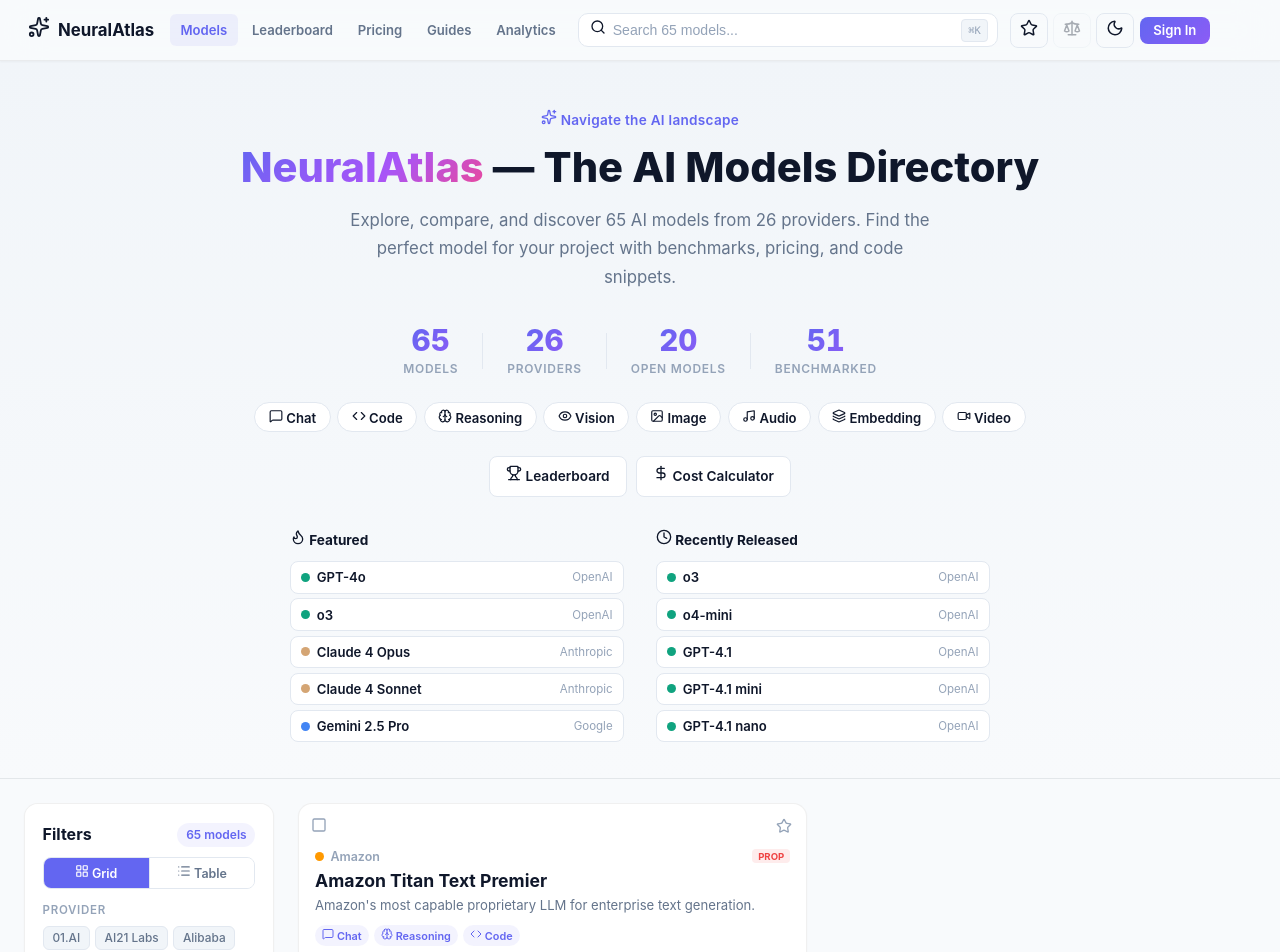
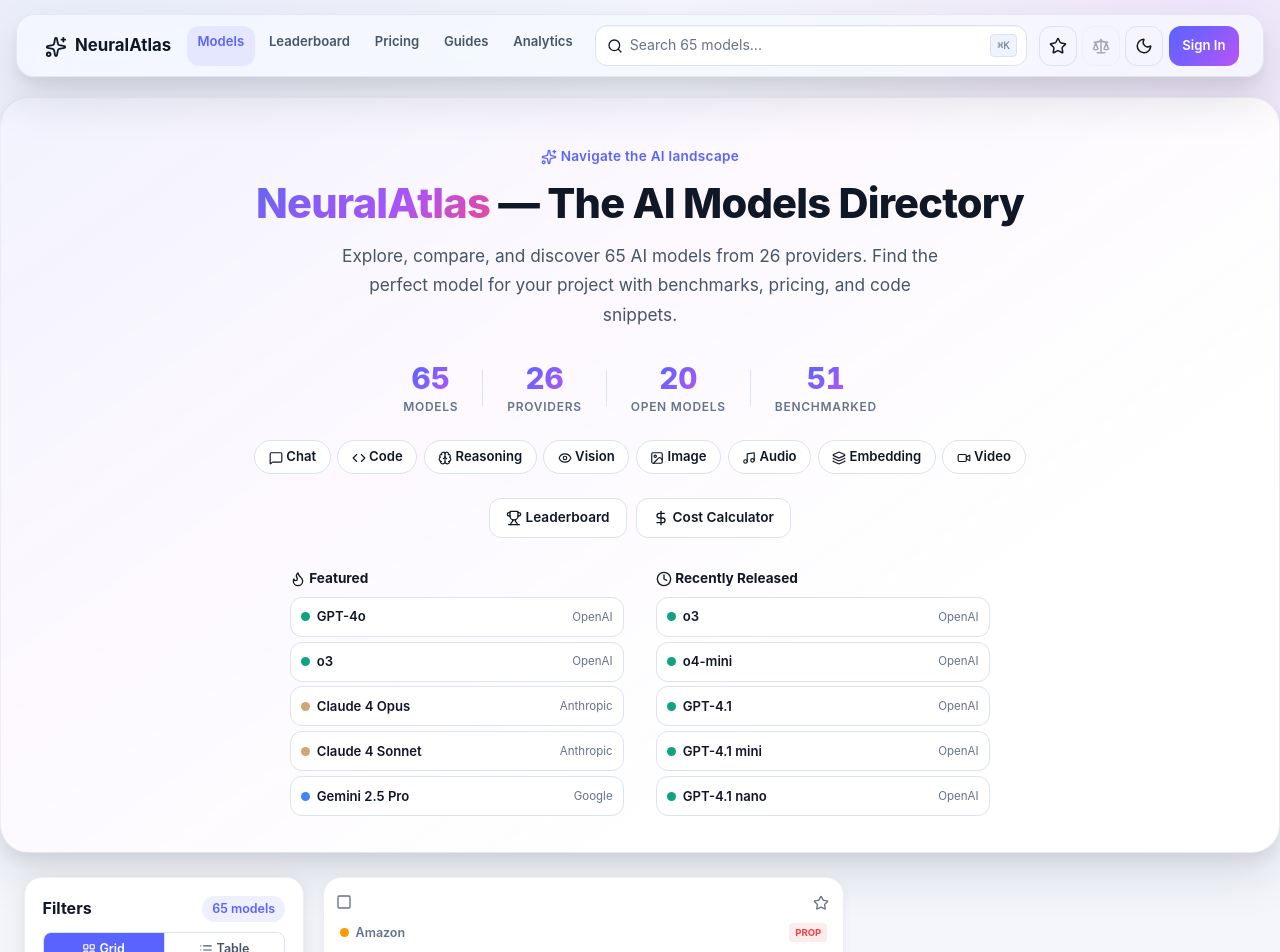
Before and after one commit to himanshu-nakrani/test, a React (Vite) app: page / in a window 1280 px wide. Shown: the top 952 px of the page. Built offline with nearby package versions, Linux system fonts and the light colour scheme.

Commit message:
feat: apply premium UI redesign with bootstrap baseline
Co-authored-by: himanshu-nakrani <himanshu-nakrani@users.noreply.github.com>

```diff
--- a/package.json
+++ b/package.json
@@ -14,6 +14,7 @@
     "test:watch": "vitest"
   },
   "dependencies": {
+    "bootstrap": "^5.3.8",
     "framer-motion": "^12.37.0",
     "lucide-react": "^0.577.0",
     "prismjs": "^1.30.0",
--- a/src/App.css
+++ b/src/App.css
@@ -2599,3 +2599,215 @@ a.guide-card {
 
 /* Section heading icons */
 .section-icon { color: var(--accent); margin-right: 0.35rem; vertical-align: middle; }
+
+/* ===== Premium Refresh Overrides (Bootstrap baseline) ===== */
+.app {
+  width: min(100%, 1680px);
+  margin: 0 auto;
+}
+
+.header {
+  width: min(100% - 2rem, 1540px);
+  margin: 0.9rem auto 0;
+  border: 1px solid var(--card-border);
+  border-radius: 18px;
+  background: var(--bg-translucent);
+  box-shadow: var(--shadow-lg);
+}
+
+.main {
+  max-width: 1540px;
+  padding: 0 1.5rem 3.5rem;
+}
+
+.hero-section {
+  margin: 1.25rem auto 0;
+  border: 1px solid var(--card-border);
+  border-radius: 28px;
+  background:
+    linear-gradient(145deg, rgba(91, 99, 255, 0.08) 0%, rgba(186, 84, 245, 0.04) 36%, transparent 72%),
+    var(--surface);
+  box-shadow: var(--shadow-lg);
+}
+
+.hero-title {
+  letter-spacing: -0.02em;
+}
+
+.hero-subtitle {
+  font-size: 1.08rem;
+}
+
+.hero-link,
+.header-btn,
+.nav-link,
+.chip,
+.pagination-btn,
+.pagination-page,
+.showcase-item {
+  border-radius: 12px;
+}
+
+.header-btn,
+.nav-link,
+.chip,
+.hero-link,
+.showcase-item,
+.pagination-btn,
+.pagination-page,
+.back-btn,
+.guide-model-chip,
+.lb-tab {
+  min-height: 40px;
+}
+
+.header-btn,
+.nav-link,
+.chip,
+.hero-link,
+.pagination-btn,
+.pagination-page {
+  transition: transform 0.16s ease, border-color 0.16s ease, background 0.16s ease, box-shadow 0.16s ease, color 0.16s ease;
+}
+
+.header-btn:hover:not(:disabled),
+.hero-link:hover,
+.nav-link:hover,
+.pagination-btn:hover:not(:disabled),
+.pagination-page:hover,
+.chip:hover {
+  transform: translateY(-1px);
+}
+
+.header-search {
+  max-width: 520px;
+}
+
+.search-input {
+  border-radius: 12px;
+  background: var(--surface-raised);
+  box-shadow: inset 0 1px 1px rgba(15, 23, 42, 0.04);
+}
+
+.search-input:focus {
+  box-shadow: 0 0 0 3px var(--accent-light), var(--glow);
+}
+
+.content-layout {
+  gap: 1.2rem;
+}
+
+.filters-container {
+  width: 280px;
+}
+
+.filters {
+  top: 90px;
+  max-height: calc(100vh - 105px);
+  border-radius: 18px;
+  background: var(--surface-raised);
+  box-shadow: var(--shadow-md);
+}
+
+.result-count {
+  font-size: 0.78rem;
+  padding: 0.2rem 0.65rem;
+}
+
+.filter-section h3 {
+  margin-bottom: 0.5rem;
+  letter-spacing: 0.07em;
+}
+
+.model-grid {
+  gap: 1rem;
+}
+
+.model-card {
+  border-radius: 18px;
+  overflow: hidden;
+  box-shadow: var(--shadow-sm);
+  transition: transform 0.2s ease, border-color 0.2s ease, box-shadow 0.2s ease;
+}
+
+.model-card:hover {
+  transform: translateY(-4px);
+  border-color: rgba(91, 99, 255, 0.35);
+  box-shadow: var(--shadow-lg);
+}
+
+.card-description {
+  font-size: 0.84rem;
+  line-height: 1.62;
+}
+
+.table-wrapper,
+.compare-table-wrap,
+.calc-table-wrap {
+  border-radius: 18px;
+  box-shadow: var(--shadow-sm);
+}
+
+.table-row:hover,
+.calc-table tr:hover {
+  background: color-mix(in oklab, var(--accent-light) 72%, var(--surface) 28%);
+}
+
+.detail-hero,
+.detail-card,
+.guide-card,
+.workspace-card,
+.review-form-card,
+.review-card,
+.login-modal {
+  border-radius: 18px;
+  box-shadow: var(--shadow-md);
+}
+
+.detail-hero,
+.detail-card,
+.guide-card,
+.workspace-card,
+.review-form-card,
+.review-card,
+.login-modal,
+.table-wrapper,
+.compare-table-wrap,
+.calc-table-wrap {
+  border-color: var(--card-border);
+}
+
+.footer {
+  width: min(100% - 2rem, 1540px);
+  margin: 0 auto 1.25rem;
+  border: 1px solid var(--card-border);
+  border-radius: 16px;
+  background: var(--bg-translucent);
+  box-shadow: var(--shadow-md);
+}
+
+@media (max-width: 900px) {
+  .header {
+    width: calc(100% - 1rem);
+    margin-top: 0.5rem;
+    border-radius: 14px;
+  }
+
+  .hero-section {
+    margin-top: 0.9rem;
+    border-radius: 20px;
+  }
+
+  .main {
+    padding: 0 0.8rem 2.5rem;
+  }
+
+  .filters-container.show {
+    border-left: 1px solid var(--card-border);
+  }
+
+  .footer {
+    width: calc(100% - 1rem);
+    margin-bottom: 0.75rem;
+  }
+}
--- a/src/App.tsx
+++ b/src/App.tsx
@@ -410,7 +410,7 @@ function App() {
 
   return (
     <AuthProvider>
-    <div className="app">
+    <div className="app container-fluid px-0">
       <a href="#main-content" className="skip-to-content">Skip to content</a>
       <Header
         darkMode={darkMode}
--- a/src/index.css
+++ b/src/index.css
@@ -1,28 +1,28 @@
 /* ===== Light Theme ===== */
 :root,
 [data-theme='light'] {
-  --bg: #f8fafc;
-  --bg-translucent: rgba(248, 250, 252, 0.82);
+  --bg: #f4f6fb;
+  --bg-translucent: rgba(247, 249, 255, 0.78);
   --surface: #ffffff;
   --surface-raised: #ffffff;
-  --text-primary: #0f172a;
-  --text-secondary: #64748b;
-  --text-tertiary: #94a3b8;
-  --border: #e2e8f0;
-  --border-hover: #cbd5e1;
+  --text-primary: #101827;
+  --text-secondary: #475569;
+  --text-tertiary: #64748b;
+  --border: #dbe2f0;
+  --border-hover: #bfcae2;
   --card-bg: #ffffff;
-  --card-hover: #f8fafc;
-  --hover-bg: #f1f5f9;
-  --accent: #6366f1;
-  --accent-hover: #4f46e5;
-  --accent-light: rgba(99, 102, 241, 0.08);
-  --accent-text: #4f46e5;
-  --accent-gradient: linear-gradient(135deg, #6366f1, #8b5cf6);
-  --section-alt-bg: linear-gradient(180deg, #f1f5f9 0%, #f8fafc 100%);
-  --shadow-sm: 0 1px 2px rgba(0, 0, 0, 0.04);
-  --shadow-md: 0 4px 12px rgba(0, 0, 0, 0.06), 0 1px 3px rgba(0, 0, 0, 0.04);
-  --shadow-lg: 0 12px 32px rgba(0, 0, 0, 0.08), 0 4px 8px rgba(0, 0, 0, 0.04);
-  --shadow-xl: 0 20px 40px rgba(0, 0, 0, 0.1), 0 8px 16px rgba(0, 0, 0, 0.06);
+  --card-hover: #f8faff;
+  --hover-bg: #eff3ff;
+  --accent: #5b63ff;
+  --accent-hover: #434bdf;
+  --accent-light: rgba(91, 99, 255, 0.1);
+  --accent-text: #3f46d3;
+  --accent-gradient: linear-gradient(130deg, #5b63ff 0%, #7e5eff 45%, #ba54f5 100%);
+  --section-alt-bg: linear-gradient(180deg, rgba(91, 99, 255, 0.08) 0%, rgba(244, 246, 251, 0.3) 100%);
+  --shadow-sm: 0 3px 10px rgba(16, 24, 39, 0.05);
+  --shadow-md: 0 10px 30px rgba(16, 24, 39, 0.08), 0 2px 6px rgba(16, 24, 39, 0.04);
+  --shadow-lg: 0 22px 48px rgba(16, 24, 39, 0.12), 0 8px 14px rgba(16, 24, 39, 0.06);
+  --shadow-xl: 0 26px 62px rgba(16, 24, 39, 0.18), 0 10px 20px rgba(16, 24, 39, 0.08);
   --badge-new: #059669;
   --badge-new-bg: #ecfdf5;
   --badge-featured: #d97706;
@@ -35,34 +35,34 @@
   --chip-bg: #f1f5f9;
   --chip-active-bg: #6366f1;
   --chip-active-color: #ffffff;
-  --glow: 0 0 20px rgba(99, 102, 241, 0.15);
-  --card-border: rgba(0, 0, 0, 0.06);
+  --glow: 0 0 30px rgba(91, 99, 255, 0.18);
+  --card-border: rgba(29, 40, 64, 0.08);
 }
 
 /* ===== Dark Theme ===== */
 [data-theme='dark'] {
-  --bg: #080a11;
-  --bg-translucent: rgba(8, 10, 17, 0.82);
-  --surface: #111318;
-  --surface-raised: #161923;
-  --text-primary: #f1f5f9;
-  --text-secondary: #94a3b8;
-  --text-tertiary: #64748b;
-  --border: #1e2535;
-  --border-hover: #2d3a50;
-  --card-bg: #111318;
-  --card-hover: #181c28;
-  --hover-bg: #1a1f2e;
-  --accent: #818cf8;
-  --accent-hover: #6366f1;
-  --accent-light: rgba(129, 140, 248, 0.1);
-  --accent-text: #a5b4fc;
-  --accent-gradient: linear-gradient(135deg, #818cf8, #a78bfa);
-  --section-alt-bg: linear-gradient(180deg, #0c0e16 0%, #080a11 100%);
-  --shadow-sm: 0 1px 2px rgba(0, 0, 0, 0.4);
-  --shadow-md: 0 4px 12px rgba(0, 0, 0, 0.5), 0 1px 3px rgba(0, 0, 0, 0.4);
-  --shadow-lg: 0 12px 32px rgba(0, 0, 0, 0.6), 0 4px 8px rgba(0, 0, 0, 0.4);
-  --shadow-xl: 0 20px 40px rgba(0, 0, 0, 0.7), 0 8px 16px rgba(0, 0, 0, 0.5);
+  --bg: #080b15;
+  --bg-translucent: rgba(9, 12, 23, 0.76);
+  --surface: #111522;
+  --surface-raised: #161b2c;
+  --text-primary: #e8ecf8;
+  --text-secondary: #a4b0cb;
+  --text-tertiary: #7482a3;
+  --border: #232b42;
+  --border-hover: #31405f;
+  --card-bg: #101523;
+  --card-hover: #192034;
+  --hover-bg: #1a2236;
+  --accent: #8890ff;
+  --accent-hover: #727aff;
+  --accent-light: rgba(136, 144, 255, 0.14);
+  --accent-text: #b6bcff;
+  --accent-gradient: linear-gradient(130deg, #8890ff 0%, #8f71ff 45%, #d15fff 100%);
+  --section-alt-bg: linear-gradient(180deg, rgba(23, 31, 51, 0.86) 0%, rgba(8, 11, 21, 0.92) 100%);
+  --shadow-sm: 0 2px 8px rgba(0, 0, 0, 0.35);
+  --shadow-md: 0 12px 28px rgba(0, 0, 0, 0.4), 0 2px 8px rgba(0, 0, 0, 0.2);
+  --shadow-lg: 0 18px 46px rgba(0, 0, 0, 0.48), 0 8px 20px rgba(0, 0, 0, 0.28);
+  --shadow-xl: 0 26px 64px rgba(0, 0, 0, 0.55), 0 12px 26px rgba(0, 0, 0, 0.35);
   --badge-new: #34d399;
   --badge-new-bg: rgba(52, 211, 153, 0.1);
   --badge-featured: #fbbf24;
@@ -71,11 +71,11 @@
   --strength-color: #6ee7b7;
   --limitation-bg: rgba(239, 68, 68, 0.08);
   --limitation-color: #fca5a5;
-  --chip-bg: #1a1f2e;
-  --chip-active-bg: #818cf8;
-  --chip-active-color: #0f172a;
-  --glow: 0 0 30px rgba(129, 140, 248, 0.12);
-  --card-border: rgba(255, 255, 255, 0.04);
+  --chip-bg: #1d2540;
+  --chip-active-bg: #8890ff;
+  --chip-active-color: #0e1528;
+  --glow: 0 0 34px rgba(136, 144, 255, 0.2);
+  --card-border: rgba(183, 197, 230, 0.12);
 }
 
 /* ===== Reset ===== */
@@ -97,7 +97,10 @@ html {
 body {
   margin: 0;
   font-family: 'Inter', system-ui, -apple-system, 'Segoe UI', Roboto, sans-serif;
-  background: var(--bg);
+  background-color: var(--bg);
+  background-image:
+    radial-gradient(1200px circle at 8% -8%, rgba(91, 99, 255, 0.12), transparent 55%),
+    radial-gradient(900px circle at 95% 0%, rgba(186, 84, 245, 0.1), transparent 60%);
   color: var(--text-primary);
   line-height: 1.6;
   -webkit-font-smoothing: antialiased;
--- a/src/main.tsx
+++ b/src/main.tsx
@@ -1,6 +1,7 @@
 import { StrictMode } from 'react'
 import { createRoot } from 'react-dom/client'
 import { BrowserRouter } from 'react-router-dom'
+import 'bootstrap/dist/css/bootstrap.min.css'
 import './index.css'
 import App from './App.tsx'
 
```
Also changed, not shown: 1 other file (tests, documents, lock files or other folders).
